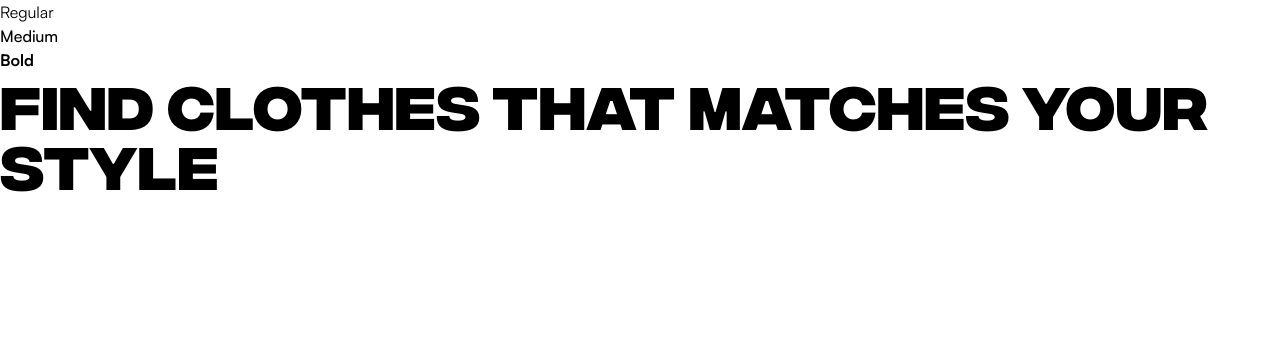
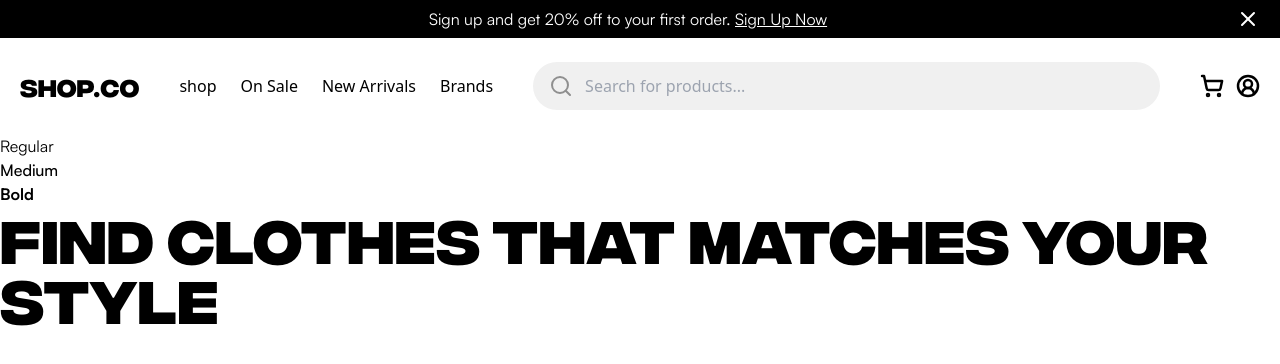
Before and after one commit to paulobr4z/shop.co, a Next.js app: page / in a window 1280 px wide. Shown: the top 364 px of the page. Built offline with nearby package versions, Linux system fonts and the light colour scheme.

Commit message:
feat: create header

```diff
--- a/package.json
+++ b/package.json
@@ -9,6 +9,7 @@
     "lint": "next lint"
   },
   "dependencies": {
+    "lucide-react": "^0.441.0",
     "next": "14.2.11",
     "react": "^18",
     "react-dom": "^18"
@@ -21,6 +22,8 @@
     "eslint": "^8.57.0",
     "eslint-config-next": "14.2.11",
     "postcss": "^8",
+    "prettier": "^3.3.3",
+    "prettier-plugin-tailwindcss": "^0.6.6",
     "tailwindcss": "^3.4.1",
     "typescript": "^5"
   }
--- a/src/app/page.tsx
+++ b/src/app/page.tsx
@@ -1,6 +1,9 @@
+import { Header } from '@/components/Header'
+
 export default function Home() {
   return (
     <div>
+      <Header />
       <h1 className="font-body font-normal">Regular</h1>
       <h1 className="font-body font-medium">Medium</h1>
       <h1 className="font-body font-bold">Bold</h1>
--- /dev/null
+++ b/src/components/Header/index.tsx
@@ -0,0 +1,46 @@
+'use client'
+
+import { CircleUserRound, ShoppingCart, X } from 'lucide-react'
+import { useState } from 'react'
+import { InputSearch } from '../InputSearch'
+
+export function Header() {
+  const [notice, setNotice] = useState(true)
+
+  return (
+    <header className="flex w-full flex-col">
+      {notice && (
+        <div className="flex h-[38px] w-full justify-center bg-black">
+          <div className="flex w-full max-w-app items-center">
+            <p className="flex-1 text-center font-body text-white">
+              Sign up and get 20% off to your first order.{' '}
+              <a className="underline" href="">
+                Sign Up Now
+              </a>
+            </p>
+            <X
+              className="cursor-pointer text-white"
+              onClick={() => setNotice(false)}
+            />
+          </div>
+        </div>
+      )}
+      <div className="flex h-24 w-full items-center justify-center">
+        <div className="flex w-full max-w-app items-center justify-between gap-10">
+          <h3 className="font-display text-2xl">SHOP.CO</h3>
+          <ul className="flex gap-6">
+            <li>shop</li>
+            <li>On Sale</li>
+            <li>New Arrivals</li>
+            <li>Brands</li>
+          </ul>
+          <InputSearch />
+          <div className="flex items-center justify-center gap-3">
+            <ShoppingCart strokeWidth={2.5} />
+            <CircleUserRound strokeWidth={2.5} />
+          </div>
+        </div>
+      </div>
+    </header>
+  )
+}
--- /dev/null
+++ b/src/components/InputSearch/index.tsx
@@ -0,0 +1,14 @@
+import { Search } from 'lucide-react'
+
+export function InputSearch() {
+  return (
+    <div className="flex h-12 flex-1 items-center rounded-full bg-[#F0F0F0] px-4">
+      <Search className="mr-3 opacity-40" />
+      <input
+        type="text"
+        className="bg-transparent"
+        placeholder="Search for products..."
+      />
+    </div>
+  )
+}
--- a/tailwind.config.ts
+++ b/tailwind.config.ts
@@ -16,6 +16,9 @@ const config: Config = {
         display: ['Integralcf-Regular'],
         body: ['Satoshi-Variable'],
       },
+      maxWidth: {
+        app: '1240px',
+      },
     },
   },
   plugins: [],
```
Also changed, not shown: 2 other files (tests, documents, lock files or other folders).
